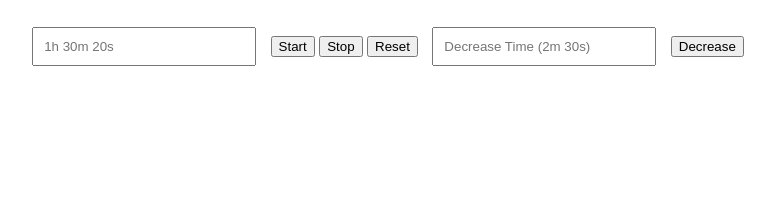
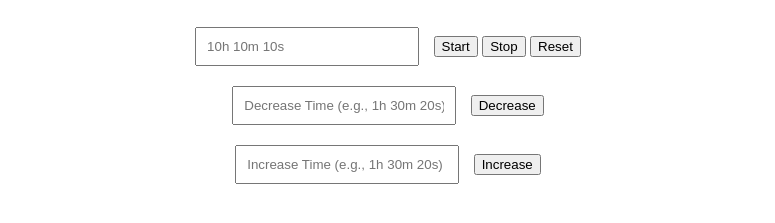
Before and after one commit to Anolog/Countdown-HTML, a plain HTML site: page index.html in a window 1280 px wide. Shown: the part 127-350 px from the top of the page, without its empty margins (257-1032 px from the left). Drawn offline with Linux system fonts and the light colour scheme.

Commit message:
Update index.html
Increase timer

```diff
--- a/index.html
+++ b/index.html
@@ -7,12 +7,20 @@
 <body>
     <div id="timer">
         <h1 id="countdown">00:00:00</h1>
-        <input type="text" id="timeInput" placeholder="1h 30m 20s">
+        <input type="text" id="timeInput" placeholder="10h 10m 10s">
         <button onclick="startTimer()">Start</button>
         <button onclick="stopTimer()">Stop</button>
         <button onclick="resetTimer()">Reset</button>
-        <input type="text" id="decreaseTimeInput" placeholder="Decrease Time (2m 30s)">
-        <button onclick="decreaseTimer()">Decrease</button>
+
+        <div>
+            <input type="text" id="decreaseTimeInput" placeholder="Decrease Time (e.g., 1h 30m 20s)">
+            <button onclick="decreaseTimer()">Decrease</button>
+        </div>
+
+        <div>
+            <input type="text" id="increaseTimeInput" placeholder="Increase Time (e.g., 1h 30m 20s)">
+            <button onclick="increaseTimer()">Increase</button>
+        </div>
     </div>
     <script src="script.js"></script>
 </body>
```
